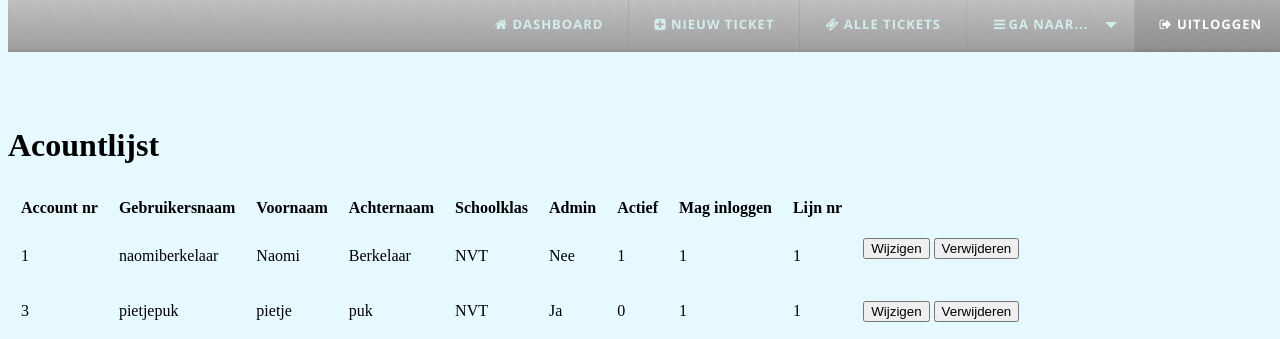
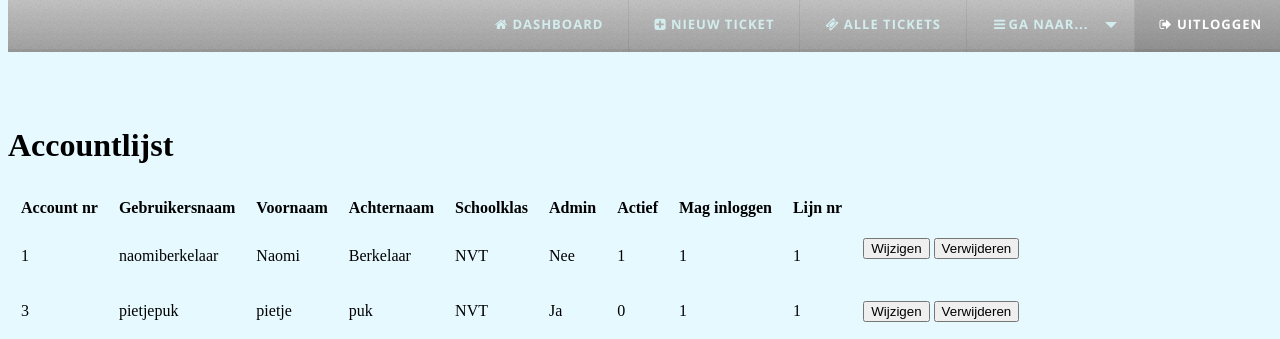
Before and after one commit to brandhout/FTS-Flex-Ticket-System, a PHP site: page /admin/accounts.php in a window 1280 px wide. Shown: the part 108-447 px from the top of the page. Run offline with PHP 8.4, Linux system fonts and the light colour scheme; a user stored in the database is signed in; data comes from the database, SQL or seed files in the repository; some libraries are stand-ins or nearby versions; some web fonts are replaced.

Commit message:
spellingsfout hersteld

```diff
--- a/admin/accounts.php
+++ b/admin/accounts.php
@@ -19,7 +19,7 @@
     echo '
         <html>
             <head>
-                <h1>Acountlijst</h1>
+                <h1>Accountlijst</h1>
             </head>
             <body>
                     <table align="left" cellspacing="5" cellpadding="8">
```
